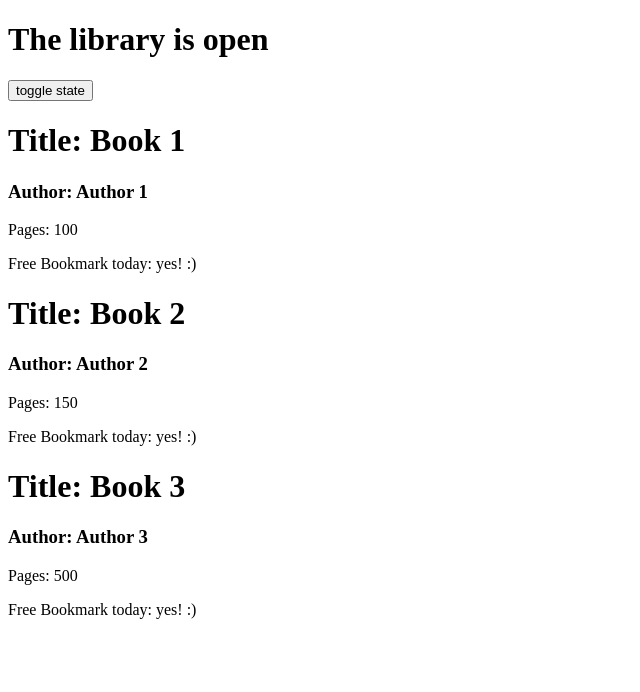
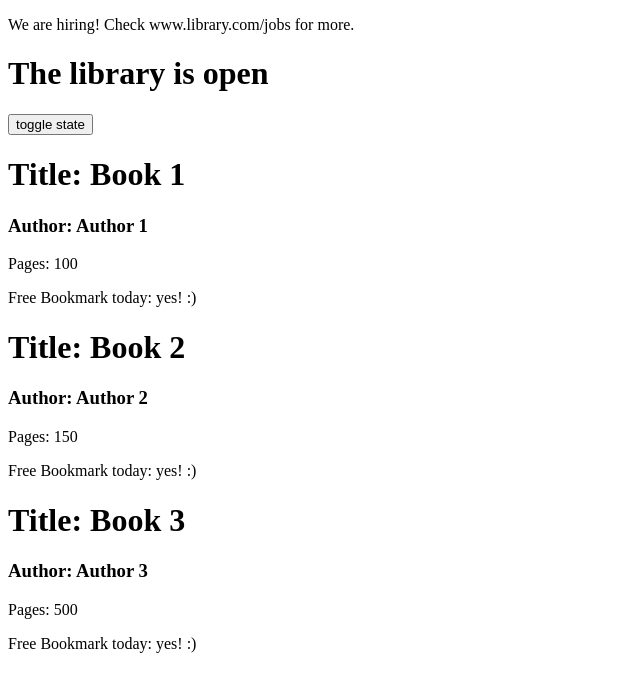
Before and after one commit to nkhalili/react-samples, a React (Create React App) app in the folder 09-components-states/states-sample/: page / in a window 1280 px wide. Shown: the top 692 px of the page, without its empty margins (0-640 px from the left). Built offline with nearby package versions, Linux system fonts and the light colour scheme.

Commit message:
Conditional component rendering

```diff
--- a/09-components-states/states-sample/src/index.js
+++ b/09-components-states/states-sample/src/index.js
@@ -18,11 +18,22 @@ const Book = ({title, author, pages, freeBookmark}) => {
   )
 }
 
+const Hiring = () =>
+  <div>
+    <p>We are hiring! Check www.library.com/jobs for more.</p>
+  </div>
+
+const NotHiring = () =>
+  <div>
+    <p>We are not hiring right now.</p>
+  </div>
+
 class Library extends Component {
 
   state = {
     open: true,
-    freeBookmark: true
+    freeBookmark: true,
+    hiring: true
   }
 
   toggleOpenClosed = () => {
@@ -34,7 +45,7 @@ class Library extends Component {
     const { books } = this.props;
     return (
       <div>
-        {/* Using state value */}
+        {this.state.hiring ? <Hiring /> : <NotHiring />}
         <h1>The library is {this.state.open ? 'open' : 'closed'}</h1>
         <button onClick={this.toggleOpenClosed}>toggle state</button>
         {books.map(
```
